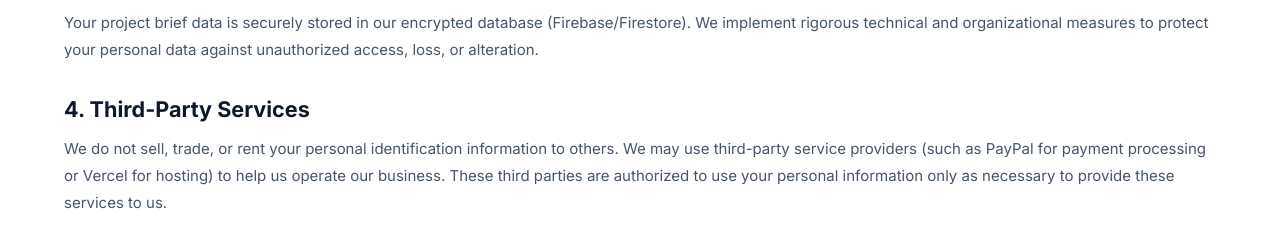
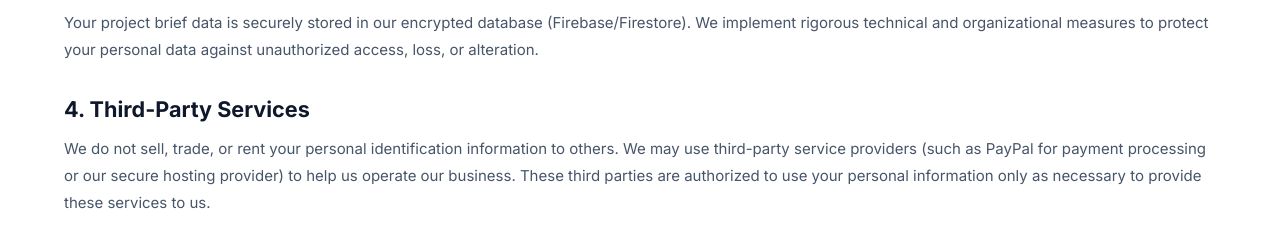
Before and after one commit to ChaniruWeerasinghe/ElevateDigital-Client-Pricing-Site, a website: page privacy.html in a window 1280 px wide. Shown: the part 820-1065 px from the top of the page. Drawn offline with Linux system fonts and the light colour scheme.

Commit message:
Docs: Remove specific mention of Vercel from Privacy Policy

```diff
--- a/privacy.html
+++ b/privacy.html
@@ -75,7 +75,7 @@
       <p>Your project brief data is securely stored in our encrypted database (Firebase/Firestore). We implement rigorous technical and organizational measures to protect your personal data against unauthorized access, loss, or alteration.</p>
 
       <h3 style="color: var(--text-heading); margin-top: 2rem;">4. Third-Party Services</h3>
-      <p>We do not sell, trade, or rent your personal identification information to others. We may use third-party service providers (such as PayPal for payment processing or Vercel for hosting) to help us operate our business. These third parties are authorized to use your personal information only as necessary to provide these services to us.</p>
+      <p>We do not sell, trade, or rent your personal identification information to others. We may use third-party service providers (such as PayPal for payment processing or our secure hosting provider) to help us operate our business. These third parties are authorized to use your personal information only as necessary to provide these services to us.</p>
 
       <h3 style="color: var(--text-heading); margin-top: 2rem;">5. Your Rights</h3>
       <p>You have the right to request access to the personal data we hold about you, to request corrections, or to request the deletion of your data. If you wish to exercise any of these rights, please contact us directly.</p>
```
